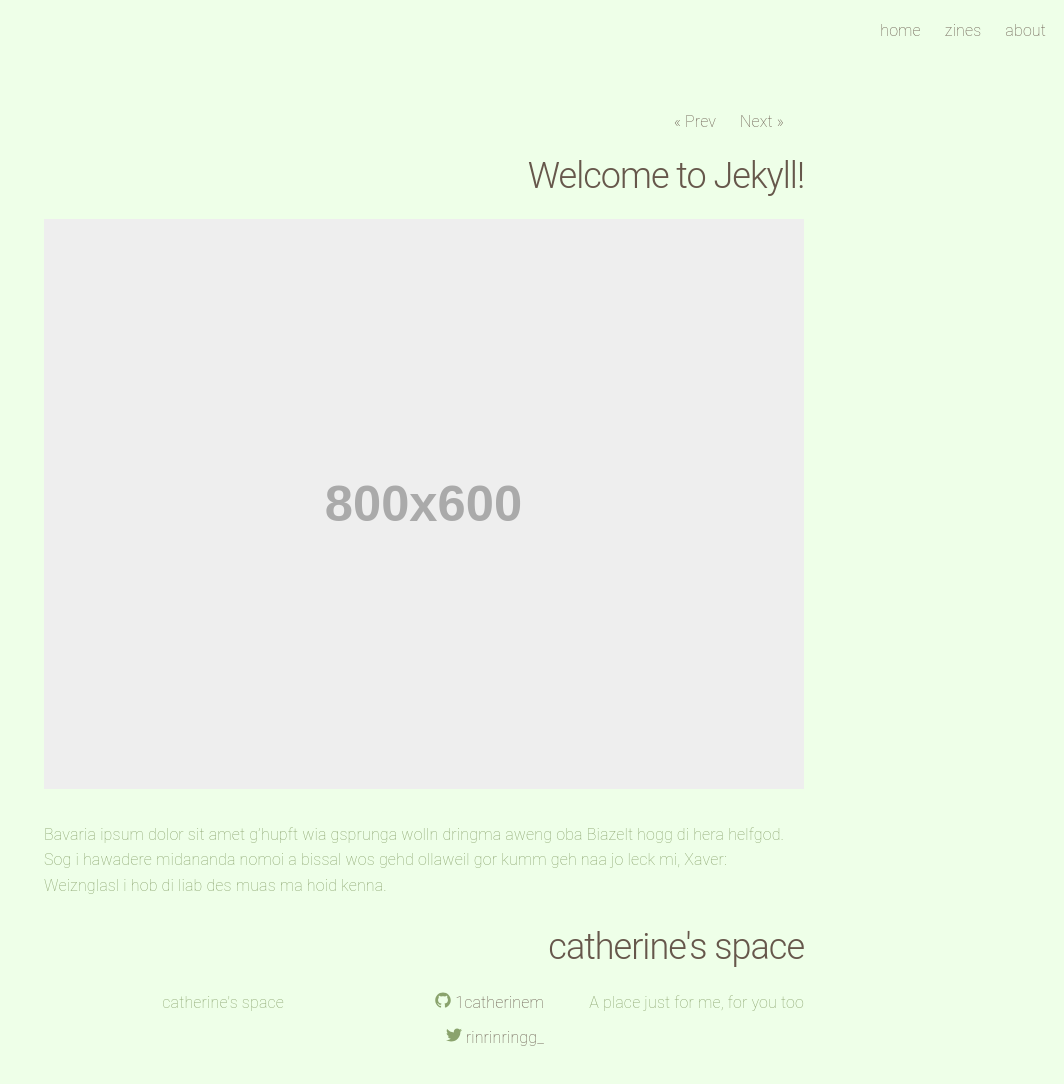
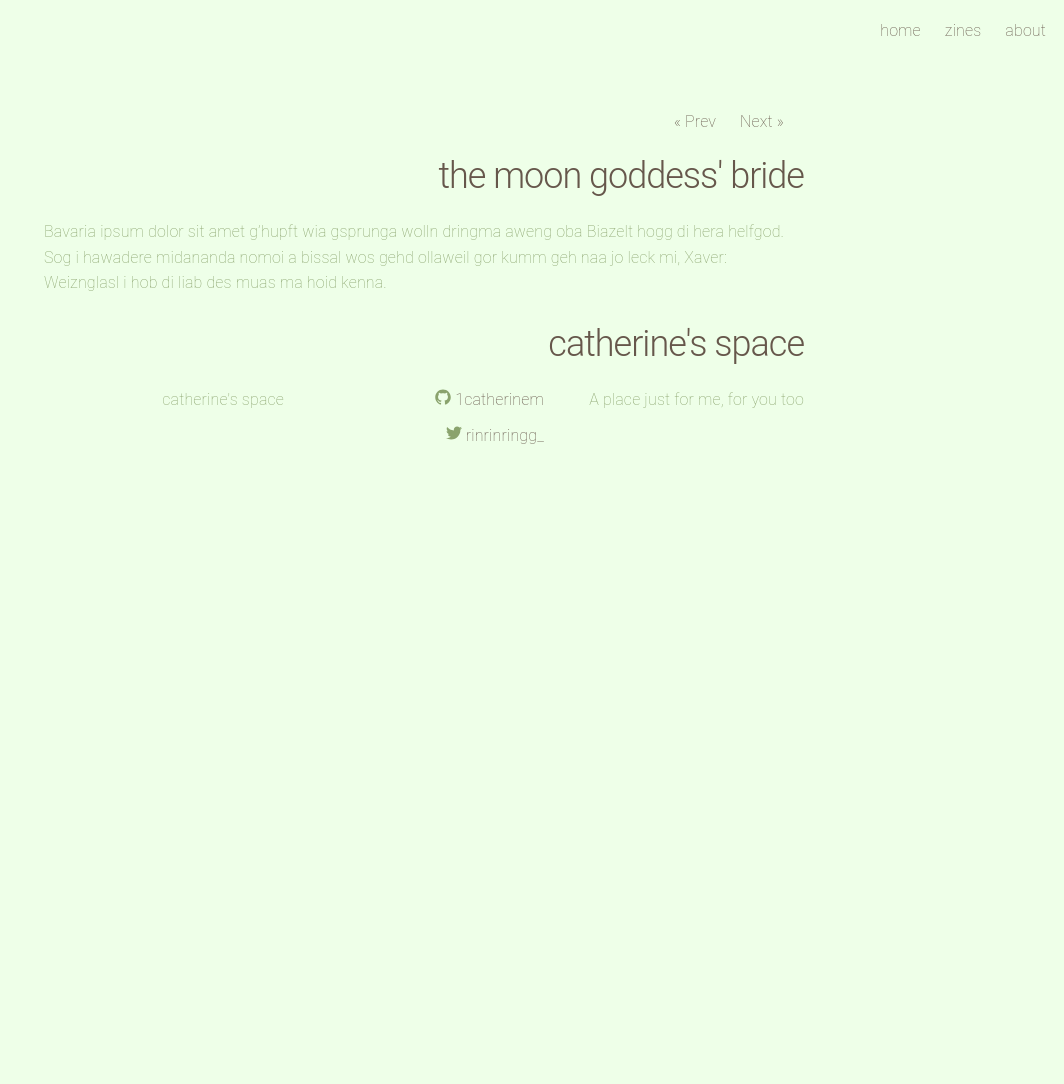
Before and after one commit to 1catherinem/1catherinem.github.io, a Jekyll site: the page built from _posts/2015-10-09-welcome-to-jekyll.markdown, in a window 1280 px wide. Shown: the whole page, without its empty margins (216-1280 px from the left). Built offline with Jekyll 4.4.1, drawn with Linux system fonts in a browser that asks for light colours; after the commit the page ends 900 px from its top, so only the background shows below that.

Commit message:
Update 2015-10-09-welcome-to-jekyll.markdown

```diff
--- a/_posts/2015-10-09-welcome-to-jekyll.markdown
+++ b/_posts/2015-10-09-welcome-to-jekyll.markdown
@@ -1,10 +1,9 @@
 ---
 layout: post
-title:  "Welcome to Jekyll!"
+title:  "the moon goddess' bride"
 date:   2015-10-09 15:39:40
 preview: holder.js/300x300?auto=yes
 ---
 
-![Picture 1](holder.js/800x600?auto=yes)
 
 Bavaria ipsum dolor sit amet g’hupft wia gsprunga wolln dringma aweng oba Biazelt hogg di hera helfgod. Sog i hawadere midananda nomoi a bissal wos gehd ollaweil gor kumm geh naa jo leck mi, Xaver: Weiznglasl i hob di liab des muas ma hoid kenna.
```
